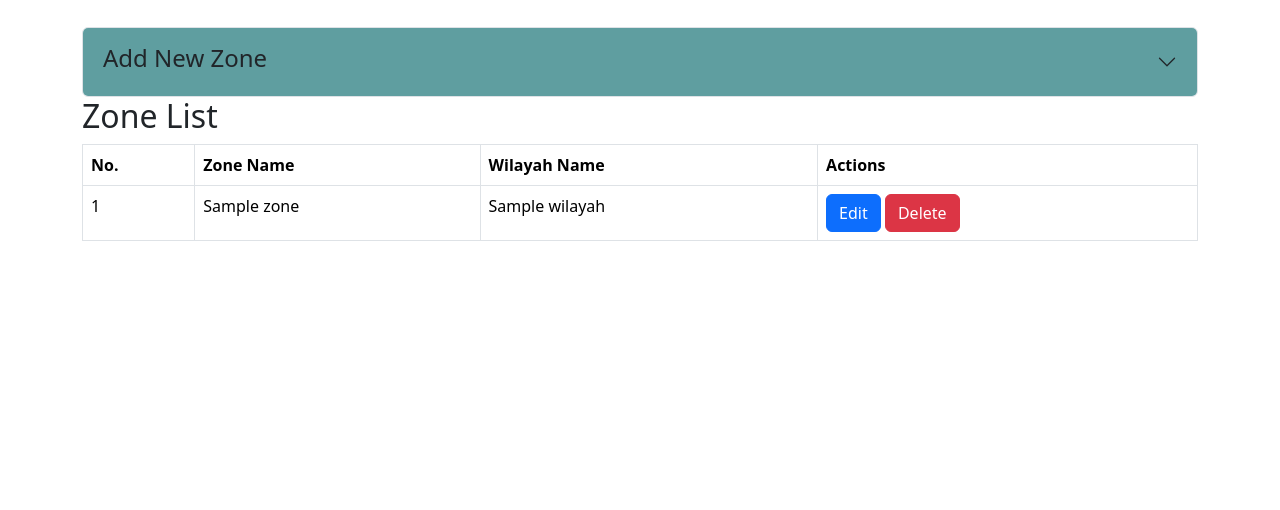
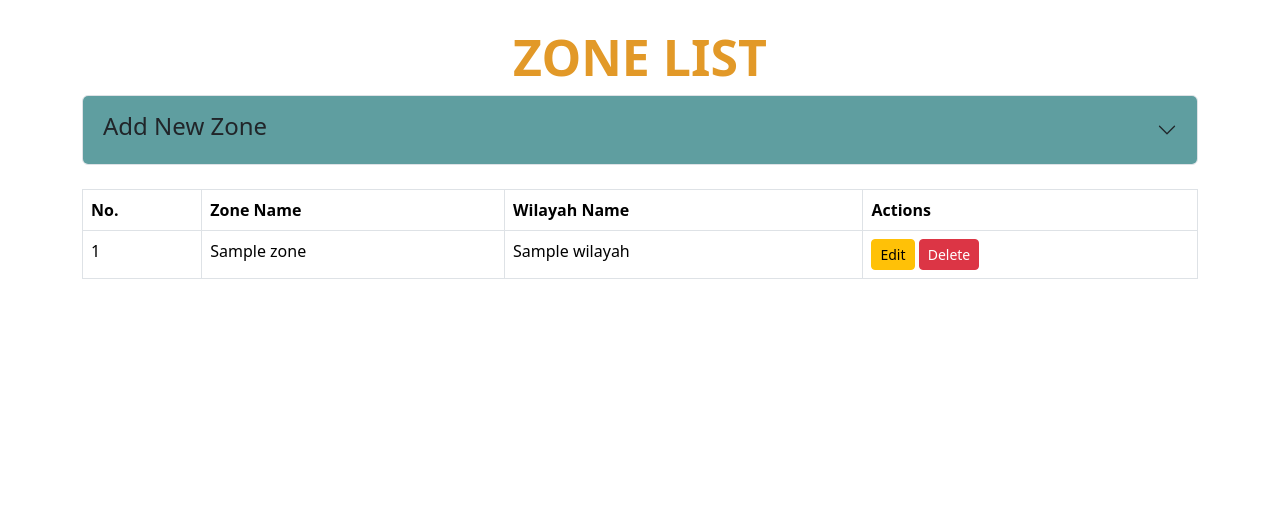
Before and after one commit to fymran/sso_aa, a Flask app: page /zone in a window 1280 px wide. Shown: the part 181-691 px from the top of the page. Run offline with Flask 3, Linux system fonts and the light colour scheme; the visitor is signed in with stand-in values (Sample User, id 1); tables that the repository leaves empty or names only in its code hold one stand-in row (values such as "Sample post").

Commit message:
Update zone.html
done

```diff
--- a/templates/admin/zone.html
+++ b/templates/admin/zone.html
@@ -5,6 +5,7 @@
         <meta name="viewport" content="width=device-width, initial-scale=1.0">
         <title>Admin - Zone</title>
         <link href="https://cdn.jsdelivr.net/npm/bootstrap@5.3.3/dist/css/bootstrap.min.css" rel="stylesheet" integrity="sha384-QWTKZyjpPEjISv5WaRU9OFeRpok6YctnYmDr5pNlyT2bRjXh0JMhjY6hW+ALEwIH" crossorigin="anonymous">
+        <link rel="icon" type="image/jpg" href="{{ url_for('static', filename='image/ssoaa_logo.jpg') }}">
     </head>
 <body>
     {% include '/admin/admin_header.html' %}
@@ -16,6 +17,7 @@
             </div>
         {% endif %}
     {% endwith %}
+    <h2 style="text-align:center; font-size:50px; color:#e29928; font-weight: bold;">ZONE LIST</h2>
     <div class="accordion" id="accordionExample">
         <div class="accordion-item">
             <h2 class="accordion-header">
@@ -38,14 +40,14 @@
                                 {% endfor %}
                             </select>
                         </div>
-                        <button type="submit" class="btn btn-success">Add Zone</button>
-                        <a href="/zone" class="btn btn-secondary">cancel</a>
+                        <button type="submit" class="btn btn-success">Add</button>
+                        <a href="/zone" class="btn btn-secondary">Cancel</a>
                     </form>
                 </div>
             </div>
         </div>
     </div>
-    <h2>Zone List</h2>
+<BR>
     <div class="overflow-y-scroll" style="max-height: 600px;">
         <table class="table table-bordered">
             <thead>
@@ -63,9 +65,9 @@
                     <td>{{ zone[1] }}</td>
                     <td>{{ zone[2] }}</td>
                     <td>
-                        <a data-bs-toggle="offcanvas" data-bs-target="#offcanvasEdit{{ zone[0] }}" aria-controls="offcanvasEdit" class="btn btn-primary">Edit</a>
+                        <a data-bs-toggle="offcanvas" data-bs-target="#offcanvasEdit{{ zone[0] }}" aria-controls="offcanvasEdit" class="btn btn-sm btn-warning">Edit</a>
                         <form action="{{ url_for('zone.delete_zone', zoneID=zone[0]) }}" method="POST" style="display:inline;">
-                            <button type="submit" class="btn btn-danger" onclick="return confirm('Are you sure?');">Delete</button>
+                            <button type="submit" class="btn btn-sm btn-danger" onclick="return confirm('Are you sure?');">Delete</button>
                         </form>
                     </td>
                 </tr>
@@ -89,8 +91,8 @@
                                     {% endfor %}
                                 </select>
                             </div>
-                            <button type="submit" class="btn btn-success">Update Zone</button>
-                            <a href="/zone" class="btn btn-secondary">cancel</a>
+                            <button type="submit" class="btn btn-primary">Update</button>
+                            <a href="/zone" class="btn btn-secondary">Cancel</a>
                         </form>
                     </div>
                 </div>
```
